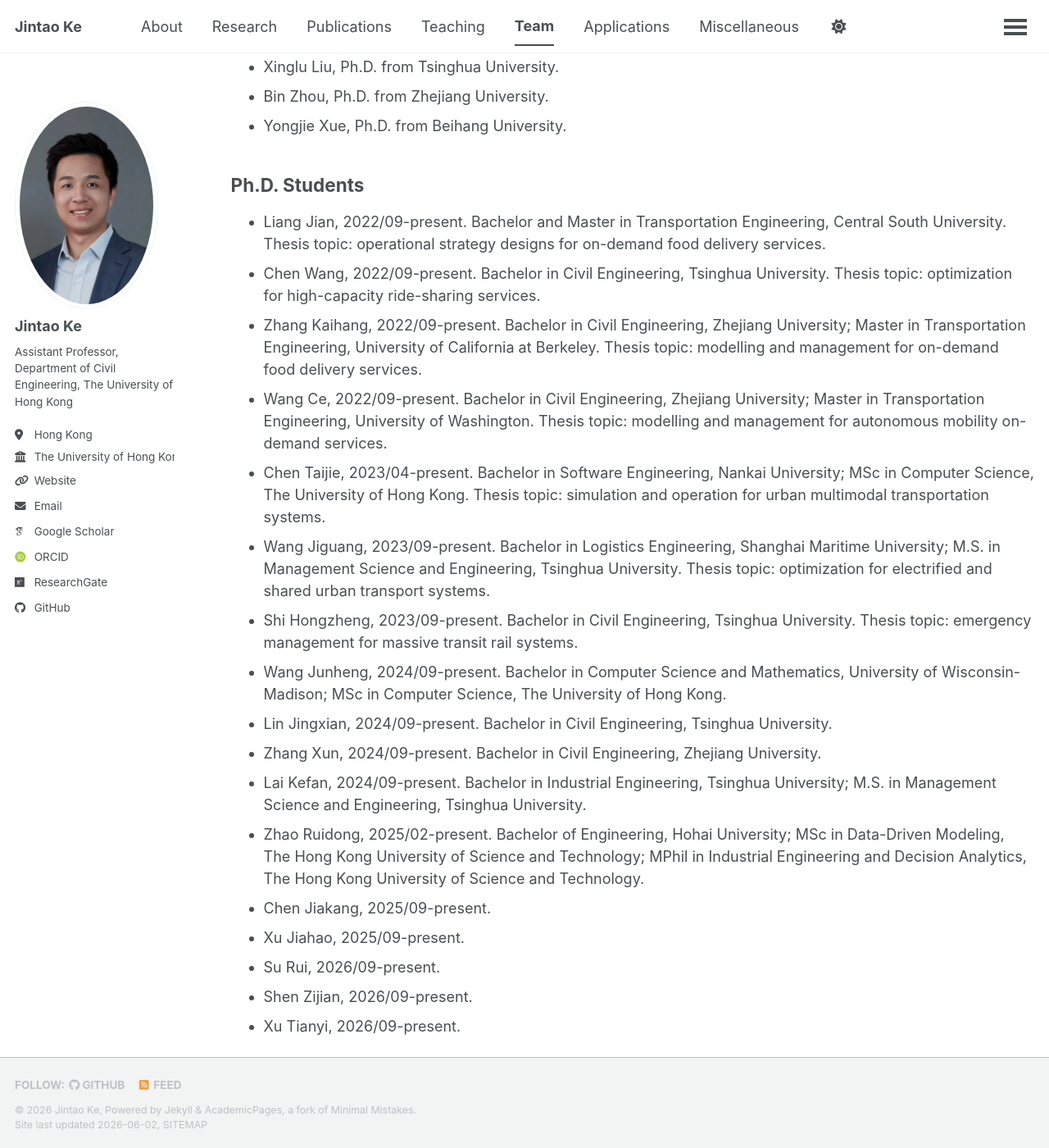
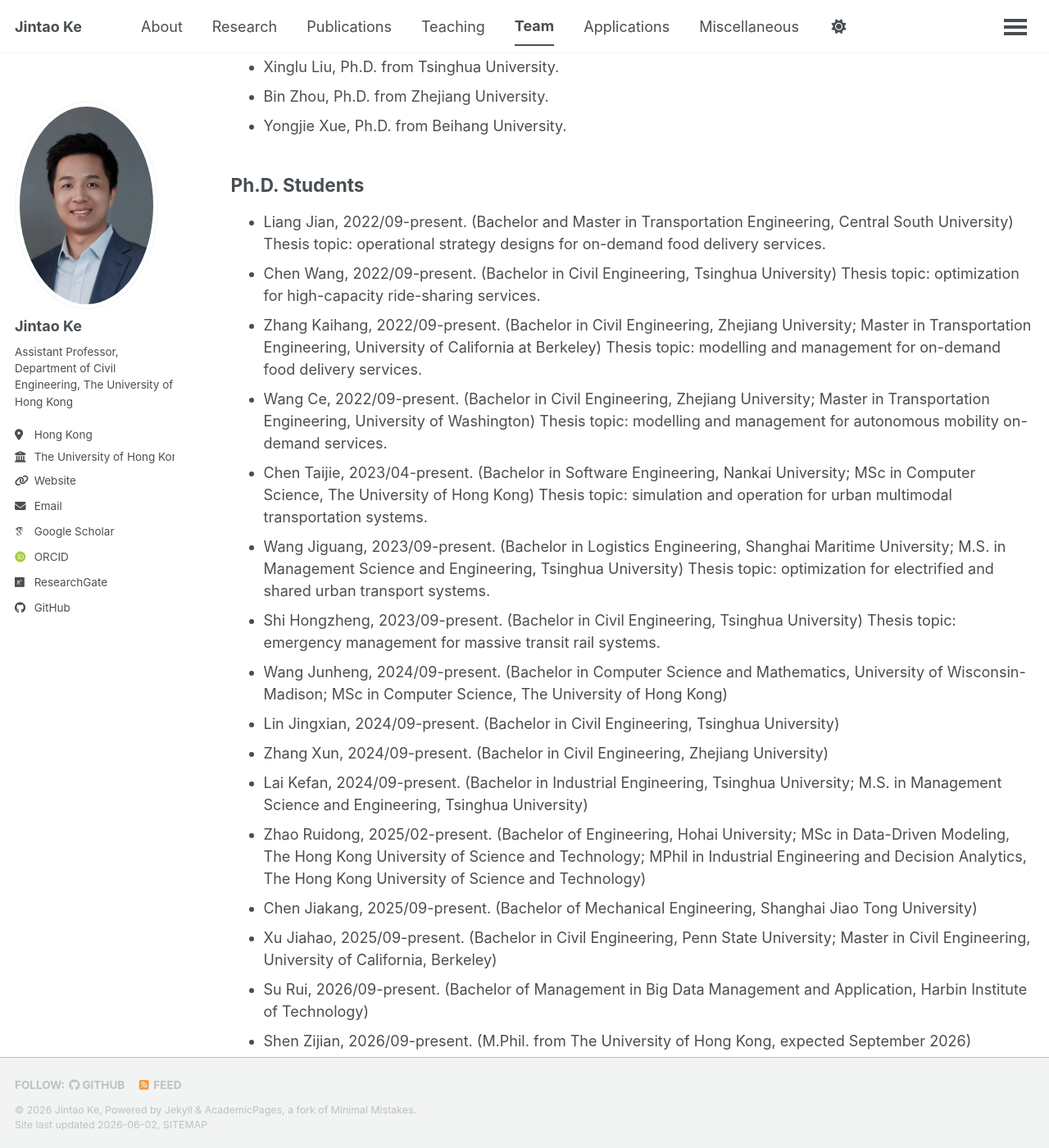
Before and after one commit to hku-kejintao/hku-kejintao.github.io, a Jekyll site: the page built from _pages/team.md, in a window 1280 px wide and 1400 px high, scrolled down 204 px. Shown: the whole window at 82% size. Built offline with Jekyll 4.4.1, drawn with Linux system fonts in a browser that asks for light colours; some web fonts are replaced; a script that is not in the unit is left out; some of the changed text lies outside the part shown.

Commit message:
Update team member details and formatting
Co-authored-by: Cursor <cursoragent@cursor.com>

```diff
--- a/_pages/team.md
+++ b/_pages/team.md
@@ -18,39 +18,39 @@ Postdoctoral Researchers
 Ph.D. Students
 ------
 
-- Liang Jian, 2022/09-present. Bachelor and Master in Transportation Engineering, Central South University. Thesis topic: operational strategy designs for on-demand food delivery services.
-- Chen Wang, 2022/09-present. Bachelor in Civil Engineering, Tsinghua University. Thesis topic: optimization for high-capacity ride-sharing services.
-- Zhang Kaihang, 2022/09-present. Bachelor in Civil Engineering, Zhejiang University; Master in Transportation Engineering, University of California at Berkeley. Thesis topic: modelling and management for on-demand food delivery services.
-- Wang Ce, 2022/09-present. Bachelor in Civil Engineering, Zhejiang University; Master in Transportation Engineering, University of Washington. Thesis topic: modelling and management for autonomous mobility on-demand services.
-- Chen Taijie, 2023/04-present. Bachelor in Software Engineering, Nankai University; MSc in Computer Science, The University of Hong Kong. Thesis topic: simulation and operation for urban multimodal transportation systems.
-- Wang Jiguang, 2023/09-present. Bachelor in Logistics Engineering, Shanghai Maritime University; M.S. in Management Science and Engineering, Tsinghua University. Thesis topic: optimization for electrified and shared urban transport systems.
-- Shi Hongzheng, 2023/09-present. Bachelor in Civil Engineering, Tsinghua University. Thesis topic: emergency management for massive transit rail systems.
-- Wang Junheng, 2024/09-present. Bachelor in Computer Science and Mathematics, University of Wisconsin-Madison; MSc in Computer Science, The University of Hong Kong.
-- Lin Jingxian, 2024/09-present. Bachelor in Civil Engineering, Tsinghua University.
-- Zhang Xun, 2024/09-present. Bachelor in Civil Engineering, Zhejiang University.
-- Lai Kefan, 2024/09-present. Bachelor in Industrial Engineering, Tsinghua University; M.S. in Management Science and Engineering, Tsinghua University.
-- Zhao Ruidong, 2025/02-present. Bachelor of Engineering, Hohai University; MSc in Data-Driven Modeling, The Hong Kong University of Science and Technology; MPhil in Industrial Engineering and Decision Analytics, The Hong Kong University of Science and Technology.
-- Chen Jiakang, 2025/09-present.
-- Xu Jiahao, 2025/09-present.
-- Su Rui, 2026/09-present.
-- Shen Zijian, 2026/09-present.
-- Xu Tianyi, 2026/09-present.
+- Liang Jian, 2022/09-present. (Bachelor and Master in Transportation Engineering, Central South University) Thesis topic: operational strategy designs for on-demand food delivery services.
+- Chen Wang, 2022/09-present. (Bachelor in Civil Engineering, Tsinghua University) Thesis topic: optimization for high-capacity ride-sharing services.
+- Zhang Kaihang, 2022/09-present. (Bachelor in Civil Engineering, Zhejiang University; Master in Transportation Engineering, University of California at Berkeley) Thesis topic: modelling and management for on-demand food delivery services.
+- Wang Ce, 2022/09-present. (Bachelor in Civil Engineering, Zhejiang University; Master in Transportation Engineering, University of Washington) Thesis topic: modelling and management for autonomous mobility on-demand services.
+- Chen Taijie, 2023/04-present. (Bachelor in Software Engineering, Nankai University; MSc in Computer Science, The University of Hong Kong) Thesis topic: simulation and operation for urban multimodal transportation systems.
+- Wang Jiguang, 2023/09-present. (Bachelor in Logistics Engineering, Shanghai Maritime University; M.S. in Management Science and Engineering, Tsinghua University) Thesis topic: optimization for electrified and shared urban transport systems.
+- Shi Hongzheng, 2023/09-present. (Bachelor in Civil Engineering, Tsinghua University) Thesis topic: emergency management for massive transit rail systems.
+- Wang Junheng, 2024/09-present. (Bachelor in Computer Science and Mathematics, University of Wisconsin-Madison; MSc in Computer Science, The University of Hong Kong)
+- Lin Jingxian, 2024/09-present. (Bachelor in Civil Engineering, Tsinghua University)
+- Zhang Xun, 2024/09-present. (Bachelor in Civil Engineering, Zhejiang University)
+- Lai Kefan, 2024/09-present. (Bachelor in Industrial Engineering, Tsinghua University; M.S. in Management Science and Engineering, Tsinghua University)
+- Zhao Ruidong, 2025/02-present. (Bachelor of Engineering, Hohai University; MSc in Data-Driven Modeling, The Hong Kong University of Science and Technology; MPhil in Industrial Engineering and Decision Analytics, The Hong Kong University of Science and Technology)
+- Chen Jiakang, 2025/09-present. (Bachelor of Mechanical Engineering, Shanghai Jiao Tong University)
+- Xu Jiahao, 2025/09-present. (Bachelor in Civil Engineering, Penn State University; Master in Civil Engineering, University of California, Berkeley)
+- Su Rui, 2026/09-present. (Bachelor of Management in Big Data Management and Application, Harbin Institute of Technology)
+- Shen Zijian, 2026/09-present. (M.Phil. from The University of Hong Kong, expected September 2026)
+- Tianyi Xu, 2026/09-present. (Bachelor in Civil Engineering, Zhejiang University)
 
 M.Phil. Students
 ------
 
-- Shen Zijian, 2024/09-present. Bachelor in Automation, Beijing Institute of Technology; MSc in Computer Science, The University of Hong Kong.
+- Shen Zijian, 2024/09-2026/09. (Bachelor in Automation, Beijing Institute of Technology; MSc in Computer Science, The University of Hong Kong)
 
 Current Research Assistants
 ------
 
-- Wang Zhao, Bachelor in Computer and Data Engineering, City University of Hong Kong; MSc in Computer Science, The University of Hong Kong.
+- Ziyang Jiang, MSc from The University of Hong Kong.
 
 Student Awards
 ------
 
 - Chen Wang, Research Postgraduate Student Innovation Award of HKU, 2025.
-- Xu Jihao, HKU Presidential PhD Scholarship, 2025.
+- Xu Jiahao, HKU Presidential PhD Scholarship, 2025.
 - Zhang Xun, Hong Kong PhD Fellowship and HKU Presidential PhD Scholarship, 2024.
 - Lin Jingxian, Hong Kong PhD Fellowship and HKU Presidential PhD Scholarship, 2024.
 - Lai Kefan, HKU Presidential PhD Scholarship, 2024.
@@ -62,6 +62,7 @@ Former Members
 ======
 
 - Shen Zijian, Research Assistant, 2023-2024. Next position: M.Phil., The University of Hong Kong.
+- Wang Zhao, Research Assistant. Bachelor in Computer and Data Engineering, City University of Hong Kong; MSc in Computer Science, The University of Hong Kong. Next position: Software Engineer, Lyft.
 - Wang Junheng, Research Assistant, 2023-2024. Next position: Ph.D., The University of Hong Kong.
 - Zhang Yuhao, Research Assistant, 2022-2024. Next position: Senior Software Engineer, Alibaba Group.
 - Liu Mingshuo, Research Assistant, 2023-2024. Next position: Ph.D., City University of Hong Kong.
```
